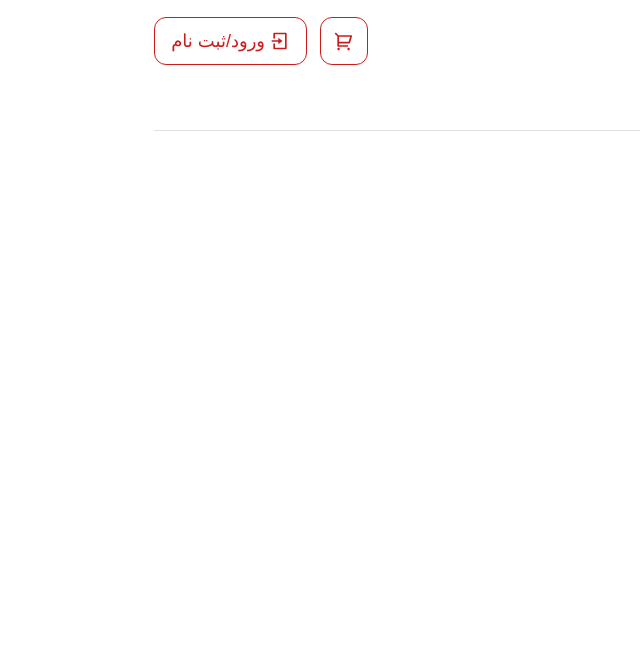
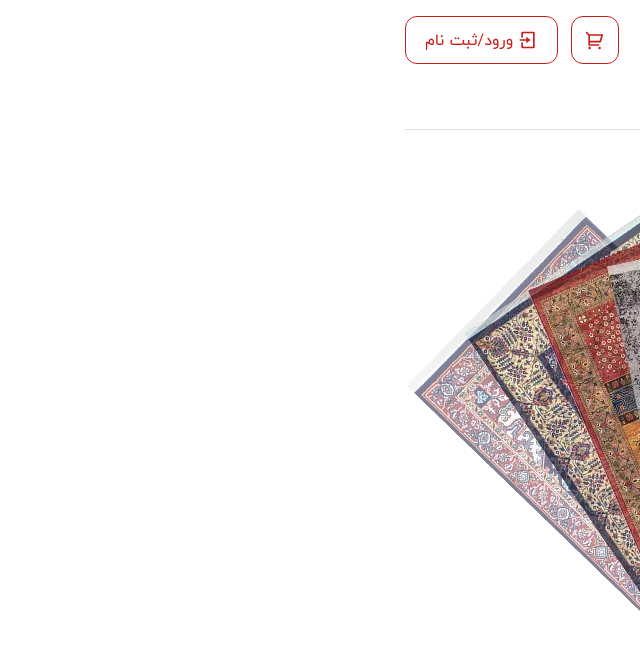
Before and after one commit to Mehrshad-Azizi/Irani-Farsh, a React (Vite) app: page / in a window 1280 px wide. Shown: the top 648 px of the page, without its empty margins (640-1280 px from the left). Built offline with nearby package versions, Linux system fonts and the light colour scheme.

Commit message:
Build hero section

```diff
--- a/src/App.jsx
+++ b/src/App.jsx
@@ -1,6 +1,6 @@
 import { Routes, Route } from "react-router";
 import HomePageLayout from "./layouts/HomePageLayout";
-import Home from "./pages/Home";
+import Home from "./pages/home/Home";
 
 function App() {
   return (
--- a/src/index.css
+++ b/src/index.css
@@ -12,11 +12,14 @@
   --primary: #cb1b1b;
 }
 
-body {
+* {
   margin: 0;
   padding: 0;
   box-sizing: border-box;
-  font-family: 'Iran Yekan';
+  font-family: "Iran Yekan";
+}
+
+body {
   width: 90%;
   margin: auto;
   direction: rtl;
@@ -37,7 +40,8 @@ button {
   display: flex;
   align-items: center;
   justify-content: center;
-  gap: .3rem;
+  gap: 0.3rem;
   border-radius: 0.75rem;
-  font-size: 1.125rem;
+  font-size: 1rem;
+  cursor: pointer;
 }
--- a/src/layouts/header/HeaderTop.jsx
+++ b/src/layouts/header/HeaderTop.jsx
@@ -9,7 +9,7 @@ const HeaderTop = () => {
   return (
     <div className="header_top">
       <div>
-        <h1 className="header_logo">ایرانی فرش</h1>
+        <h2 className="header_logo">ایرانی فرش</h2>
         <Search />
       </div>
 
--- a/src/pages/Home.jsx
+++ /dev/null
@@ -1,9 +0,0 @@
-import React from 'react'
-
-const Home = () => {
-  return (
-    <div></div>
-  )
-}
-
-export default Home
--- /dev/null
+++ b/src/pages/home/Home.Hero.jsx
@@ -0,0 +1,29 @@
+import img1 from "../../images/img-1.webp";
+
+const HomeHero = () => {
+  return (
+    <div id="hero">
+      <div>
+        <h1 className="hero_title">
+          <span>خرید راحت فرش، در</span>
+          <span>ایرانی فرش</span>
+        </h1>
+
+        <p className="hero_description">
+          با ایرانی فرش در سریع ترین زمان ممکن فرش خودت رو سفارش بده و از تنوع
+          بی نظیر فرش ها لذت ببر.
+        </p>
+
+        <div className="hero_btns">
+            <button className="button">محصولات ویژه ایرانی فرش</button>
+            <button className="button">عضویت در باشگاه مشتریان</button>
+        </div>
+      </div>
+      <div>
+        <img src={img1} alt="hero section image" />
+      </div>
+    </div>
+  );
+};
+
+export default HomeHero;
--- /dev/null
+++ b/src/pages/home/Home.jsx
@@ -0,0 +1,12 @@
+import HomeHero from "./Home.Hero";
+import "../styles/home.css"
+
+const Home = () => {
+  return (
+    <>
+      <HomeHero />
+    </>
+  );
+};
+
+export default Home;
--- /dev/null
+++ b/src/pages/styles/home.css
@@ -0,0 +1,62 @@
+#hero {
+  display: flex;
+  align-items: center;
+  justify-content: space-between;
+  margin-top: 4rem;
+}
+
+#hero div:first-child {
+  display: flex;
+  flex-direction: column;
+  align-items: center;
+  justify-content: center;
+}
+
+#hero .hero_title {
+    font-size: 2.4rem;
+}
+
+#hero .hero_title span:last-child {
+  color: var(--primary);
+  margin-right: 0.625rem;
+}
+
+#hero .hero_description {
+  width: 67%;
+  text-align: center;
+  line-height: 2.5;
+  margin-block: 1rem 2rem;
+}
+
+#hero .hero_btns {
+  display: flex;
+  gap: 2rem;
+}
+
+#hero .hero_btns button:first-child {
+  width: 12.875rem;
+  height: 3.5rem;
+  color: var(--primary);
+  border: 1px solid var(--primary);
+  transition: all 0.3s ease-in;
+}
+
+#hero .hero_btns button:first-child:hover {
+  background-color: var(--primary);
+  color: var(--neutral-0);
+}
+
+#hero .hero_btns button:last-child {
+  width: 13.5rem;
+  height: 3.5rem;
+  background-color: var(--primary);
+  border: 1px solid var(--primary);
+  color: var(--neutral-0);
+  transition: all 0.3s ease-in;
+}
+
+#hero .hero_btns button:last-child:hover {
+  background-color: transparent;
+  color: var(--primary);
+  border: 1px solid var(--primary);
+}
```
Also changed, not shown: src/images/img-1.webp (added).
